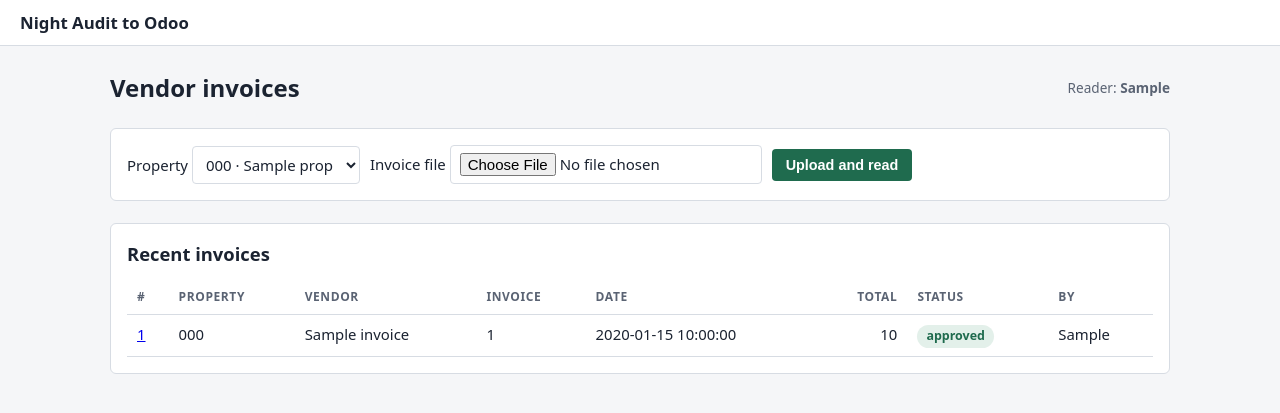
After one commit to chrisgannaway-max/japan2027, a FastAPI app: template odoo-automation/portal/templates/invoices.html in a window 1280 px wide. The commit adds this page. Shown: the top 413 px of the page. Run offline with FastAPI, Linux system fonts and the light colour scheme; the template is opened without the code that fills it: most values are stand-ins (such as "Sample title", 1, 10 or a date in 2020).

Commit message:
Invoice intake without AI: rules reader, portal upload and review, bills export
Managers upload vendor invoices on /invoices. A rules-based reader (regex
vendor templates plus generic heuristics on the invoice text) pre-fills
vendor, tax id, invoice number, dates, subtotal, tax, total and PO; the
manager confirms and submits; admin approves, exports an Odoo Bills import
CSV, or creates the draft bill in Odoo when the connection is configured.
Duplicates (same vendor and number) are flagged.

The Claude reader stays optional: it is used only when INVOICE_READER=claude
or ANTHROPIC_API_KEY is set, and any failure falls back to the rules reader.
Night-audit processing never touches it.

- pms_to_odoo/invoices/rules_extract.py, reader selection in __init__
- config/vendor_templates.example.yaml
- portal: invoices table, upload/review/approve/export/post routes, template
- export.bills_to_odoo_csv
- 5 new tests incl. AI fallback without network; 44 passing

Co-Authored-By: Claude Fable 5.1 <noreply@anthropic.com>
Claude-Session: https://claude.ai/code/session_015CiJ1FwiaiSfeoGtrEP611

```diff
--- a/odoo-automation/portal/app.py
+++ b/odoo-automation/portal/app.py
@@ -14,6 +14,7 @@ from __future__ import annotations
 import os
 import re
 from datetime import date, datetime, timedelta
+from decimal import Decimal
 from pathlib import Path
 from typing import Optional
 
@@ -21,7 +22,9 @@ from fastapi import Depends, FastAPI, File, Form, HTTPException, Request, Upload
 from fastapi.responses import HTMLResponse, PlainTextResponse, RedirectResponse, Response
 from fastapi.templating import Jinja2Templates
 
-from pms_to_odoo.export import entries_to_flat_csv, entries_to_odoo_csv
+from pms_to_odoo.export import bills_to_odoo_csv, entries_to_flat_csv, entries_to_odoo_csv
+from pms_to_odoo.invoices import InvoiceData, InvoiceLine, create_vendor_bill, extract_invoice_auto, reader_in_use
+from pms_to_odoo.invoices.to_odoo import load_expense_map
 from pms_to_odoo.journal import format_entry, post_entry
 from pms_to_odoo.odoo_client import OdooClient, OdooError, OdooSettings
 from pms_to_odoo.pipeline import STATUS_LABELS, RunResult, load_properties, process_file
@@ -35,6 +38,9 @@ CONFIG = Path(os.environ.get("PORTAL_CONFIG", ROOT / "config" / "properties.yaml
 USERS = Path(os.environ.get("PORTAL_USERS", ROOT / "config" / "users.yaml"))
 DATA = Path(os.environ.get("PORTAL_DATA", ROOT / "data"))
 ALLOWED_SUFFIXES = (".pdf", ".csv", ".xlsx", ".xlsm", ".eml", ".txt")
+INVOICE_SUFFIXES = (".pdf", ".png", ".jpg", ".jpeg", ".txt")
+VENDOR_TEMPLATES = ROOT / "config" / "vendor_templates.yaml"
+EXPENSE_MAP = ROOT / "config" / "expense_categories.yaml"
 
 app = FastAPI(title="Night Audit to Odoo", docs_url=None, redoc_url=None)
 templates = Jinja2Templates(directory=str(HERE / "templates"))
@@ -81,6 +87,7 @@ def visible_properties(u: User) -> dict[str, dict]:
 def render(request: Request, name: str, **ctx) -> HTMLResponse:
     ctx.setdefault("user", current_user(request))
     ctx.setdefault("odoo_enabled", state.odoo_enabled)
+    ctx.setdefault("invoice_reader", reader_in_use())
     return templates.TemplateResponse(request, name, ctx)
 
 
@@ -269,3 +276,123 @@ def export_run(run_id: int, fmt: str = "odoo", user: User = Depends(require_admi
 @app.get("/health", response_class=PlainTextResponse)
 def health():
     return "ok"
+
+
+# ------------------------------------------------------------------ invoices
+def _expense_categories() -> dict[str, str]:
+    path = EXPENSE_MAP if EXPENSE_MAP.exists() else EXPENSE_MAP.with_name("expense_categories.example.yaml")
+    return load_expense_map(path)
+
+
+def _invoice_form_ctx(request: Request, user: User, **extra):
+    props = visible_properties(user)
+    invoices = state.db.list_invoices(None, None if user.is_admin else list(props), 30)
+    return dict(props=props, invoices=invoices, categories=_expense_categories(), **extra)
+
+
+@app.get("/invoices", response_class=HTMLResponse)
+def invoices_page(request: Request, user: User = Depends(require_user)):
+    return render(request, "invoices.html", **_invoice_form_ctx(request, user, draft=None, inv_id=None))
+
+
+@app.post("/invoices/upload", response_class=HTMLResponse)
+async def invoice_upload(request: Request, user: User = Depends(require_user),
+                         property_code: str = Form(""), file: UploadFile = File(...)):
+    props = visible_properties(user)
+    if property_code and property_code not in props:
+        raise HTTPException(403, "Property not allowed")
+    if not property_code and len(props) == 1:
+        property_code = next(iter(props))
+    name = re.sub(r"[^A-Za-z0-9._ -]", "_", Path(file.filename or "invoice").name)
+    if Path(name).suffix.lower() not in INVOICE_SUFFIXES:
+        return render(request, "invoices.html", **_invoice_form_ctx(request, user, draft=None, inv_id=None,
+                      error="Only PDF, PNG, JPG or TXT invoices"))
+    folder = DATA / "invoices" / (property_code or "unsorted") / datetime.now().strftime("%Y%m")
+    folder.mkdir(parents=True, exist_ok=True)
+    target = folder / f"{datetime.now().strftime('%Y%m%d-%H%M%S')}-{name}"
+    target.write_bytes(await file.read())
+    data, reader = extract_invoice_auto(target, VENDOR_TEMPLATES)
+    inv_id = state.db.add_invoice(
+        uploaded_by=user.username, file_name=name, stored_path=str(target), reader=reader, confidence=data.confidence,
+        property_code=property_code, vendor_name=data.vendor_name, vendor_tax_id=data.vendor_tax_id or "",
+        invoice_number=data.invoice_number, invoice_date=data.invoice_date, due_date=data.due_date or "",
+        subtotal=str(data.dec("subtotal")), tax_amount=str(data.dec("tax_amount")), total=str(data.dec("total")),
+        account_code="", description=(data.lines[0].description if data.lines else ""), notes=data.review_notes)
+    return RedirectResponse(f"/invoices/{inv_id}", status_code=303)
+
+
+@app.get("/invoices/{inv_id}", response_class=HTMLResponse)
+def invoice_detail(request: Request, inv_id: int, user: User = Depends(require_user)):
+    inv = state.db.get_invoice(inv_id)
+    if not inv:
+        raise HTTPException(404)
+    if not user.is_admin and inv["property_code"] not in user.properties:
+        raise HTTPException(403)
+    dup = state.db.find_duplicate_invoice(inv["vendor_name"], inv["invoice_number"], inv_id)
+    return render(request, "invoices.html", **_invoice_form_ctx(request, user, draft=inv, inv_id=inv_id, duplicate=dup))
+
+
+@app.post("/invoices/{inv_id}", response_class=HTMLResponse)
+async def invoice_save(request: Request, inv_id: int, user: User = Depends(require_user)):
+    inv = state.db.get_invoice(inv_id)
+    if not inv:
+        raise HTTPException(404)
+    if not user.is_admin and inv["property_code"] not in user.properties:
+        raise HTTPException(403)
+    form = await request.form()
+    fields = {k: (form.get(k) or "").strip() for k in Database.INVOICE_FIELDS}
+    if not user.is_admin and fields["property_code"] not in user.properties:
+        raise HTTPException(403)
+    for k in ("subtotal", "tax_amount", "total"):
+        v = fields[k].replace("$", "").replace(",", "")
+        fields[k] = str(Decimal(v)) if v else "0"
+    if not fields["subtotal"] or fields["subtotal"] == "0":
+        fields["subtotal"] = str(Decimal(fields["total"]) - Decimal(fields["tax_amount"]))
+    action = form.get("action", "save")
+    status = inv["status"]
+    if action == "approve" and user.is_admin:
+        status = "approved"
+        state.db.update_invoice(inv_id, approved_at=datetime.now().isoformat(timespec="seconds"), approved_by=user.username)
+    elif action == "reject" and user.is_admin:
+        status = "rejected"
+    elif action == "submit":
+        status = "submitted"
+    state.db.update_invoice(inv_id, status=status, **fields)
+    return RedirectResponse(f"/invoices/{inv_id}", status_code=303)
+
+
+@app.get("/invoices/export/bills.csv")
+def invoices_export(status: str = "approved", user: User = Depends(require_admin)):
+    rows = state.db.list_invoices(status if status != "all" else None, None, 1000)
+    body = bills_to_odoo_csv([dict(r) for r in rows])
+    for r in rows:
+        state.db.update_invoice(r["id"], exported_at=datetime.now().isoformat(timespec="seconds"),
+                                status="exported" if r["status"] == "approved" else r["status"])
+    return Response(body, media_type="text/csv",
+                    headers={"Content-Disposition": f'attachment; filename="vendor-bills-{status}.csv"'})
+
+
+@app.post("/invoices/{inv_id}/post")
+def invoice_post(inv_id: int, user: User = Depends(require_admin)):
+    inv = state.db.get_invoice(inv_id)
+    if not inv or inv["status"] not in ("approved", "exported"):
+        raise HTTPException(400, "Approve the bill first")
+    if not state.odoo_enabled:
+        raise HTTPException(400, "Odoo connection not configured (ODOO_URL / ODOO_API_KEY)")
+    data = InvoiceData(vendor_name=inv["vendor_name"], vendor_tax_id=inv["vendor_tax_id"] or None,
+                       invoice_number=inv["invoice_number"], invoice_date=inv["invoice_date"], due_date=inv["due_date"] or None,
+                       subtotal=inv["subtotal"], tax_amount=inv["tax_amount"], total=inv["total"],
+                       lines=[InvoiceLine(description=inv["description"] or f"Invoice {inv['invoice_number']}", quantity="1",
+                                          unit_price=inv["subtotal"], amount=inv["subtotal"], category_hint="")],
+                       confidence=inv["confidence"] or "medium", review_notes=inv["notes"] or "")
+    prop = state.props.get(inv["property_code"], {})
+    try:
+        client = OdooClient.connect(OdooSettings.from_env())
+        res = create_vendor_bill(data, client, inv["stored_path"], company=prop.get("company"),
+                                 default_account=inv["account_code"] or None, create_missing_vendor=True)
+    except OdooError as e:
+        raise HTTPException(502, f"Odoo error: {e}") from e
+    if res.move_id:
+        state.db.update_invoice(inv_id, status="posted", posted_at=datetime.now().isoformat(timespec="seconds"),
+                                odoo_move_id=res.move_id)
+    return RedirectResponse(f"/invoices/{inv_id}", status_code=303)
--- a/odoo-automation/portal/templates/base.html
+++ b/odoo-automation/portal/templates/base.html
@@ -29,7 +29,8 @@ pre{background:var(--code);padding:12px;border-radius:4px;overflow-x:auto;font-s
   <b>Night Audit to Odoo</b>
   {% if user %}
     {% if user.is_admin %}<a href="/">Dashboard</a>{% endif %}
-    <a href="/upload">Upload</a>
+    <a href="/upload">Night audit</a>
+    <a href="/invoices">Invoices</a>
     <span class="sp"></span>
     <small>{{ user.username }} ({{ user.role }})</small> <a href="/logout">Log out</a>
   {% endif %}
--- /dev/null
+++ b/odoo-automation/portal/templates/invoices.html
@@ -0,0 +1,60 @@
+{% extends "base.html" %}{% block title %}Invoices{% endblock %}
+{% block body %}
+<div class="row" style="justify-content:space-between"><h1>Vendor invoices</h1>
+  <span class="small">Reader: <b>{{ invoice_reader }}</b>{% if invoice_reader == 'rules' %} (no AI; text is read with rules and you confirm the fields){% endif %}</span></div>
+{% if error %}<p class="err">{{ error }}</p>{% endif %}
+<div class="card">
+  <form method="post" action="/invoices/upload" enctype="multipart/form-data" class="row">
+    <label>Property
+      <select id="inv_property" name="property_code">
+        {% if props|length > 1 %}<option value="">choose…</option>{% endif %}
+        {% for code, p in props.items() %}<option value="{{ code }}" {% if props|length == 1 %}selected{% endif %}>{{ code }} · {{ p.name }}</option>{% endfor %}
+      </select></label>
+    <label>Invoice file <input id="inv_file" type="file" name="file" required accept=".pdf,.png,.jpg,.jpeg,.txt"></label>
+    <button class="btn" type="submit">Upload and read</button>
+  </form>
+</div>
+{% if draft %}
+<div class="card">
+  <h2>Invoice #{{ draft.id }} · {{ draft.file_name }} <span class="pill {{ 'ok' if draft.status in ('approved','exported','posted') else ('bad' if draft.status == 'rejected' else 'warn') }}">{{ draft.status }}</span>
+    <span class="pill muted">read by {{ draft.reader }}, confidence {{ draft.confidence }}</span></h2>
+  {% if duplicate %}<p class="err">⚠ Looks like a duplicate of invoice #{{ duplicate.id }} ({{ duplicate.vendor_name }} {{ duplicate.invoice_number }}, {{ duplicate.status }}).</p>{% endif %}
+  {% if draft.notes %}<p class="small">Reader notes: {{ draft.notes }}</p>{% endif %}
+  <form method="post" action="/invoices/{{ draft.id }}" style="display:grid;grid-template-columns:repeat(auto-fit,minmax(220px,1fr));gap:10px">
+    <label>Property <select id="f_property" name="property_code">{% for code, p in props.items() %}<option value="{{ code }}" {% if code == draft.property_code %}selected{% endif %}>{{ code }}</option>{% endfor %}</select></label>
+    <label>Vendor <input id="f_vendor" name="vendor_name" value="{{ draft.vendor_name or '' }}" required></label>
+    <label>Vendor tax id <input id="f_taxid" name="vendor_tax_id" value="{{ draft.vendor_tax_id or '' }}"></label>
+    <label>Invoice number <input id="f_number" name="invoice_number" value="{{ draft.invoice_number or '' }}" required></label>
+    <label>Invoice date <input id="f_date" type="date" name="invoice_date" value="{{ draft.invoice_date or '' }}" required></label>
+    <label>Due date <input id="f_due" type="date" name="due_date" value="{{ draft.due_date or '' }}"></label>
+    <label>Subtotal <input id="f_subtotal" name="subtotal" value="{{ draft.subtotal or '' }}"></label>
+    <label>Tax <input id="f_tax" name="tax_amount" value="{{ draft.tax_amount or '0' }}"></label>
+    <label>Total <input id="f_total" name="total" value="{{ draft.total or '' }}" required></label>
+    <label>Expense account <select id="f_account" name="account_code"><option value="">— pick —</option>{% for cat, code in categories.items() %}<option value="{{ code }}" {% if code == draft.account_code %}selected{% endif %}>{{ code }} · {{ cat }}</option>{% endfor %}</select></label>
+    <label style="grid-column:1/-1">Description <input id="f_desc" name="description" value="{{ draft.description or '' }}"></label>
+    <label style="grid-column:1/-1">Notes <input id="f_notes" name="notes" value="{{ draft.notes or '' }}"></label>
+    <div class="row" style="grid-column:1/-1">
+      <button class="btn secondary" type="submit" name="action" value="save">Save</button>
+      {% if not user.is_admin %}<button class="btn" type="submit" name="action" value="submit">Submit to accounting</button>{% endif %}
+      {% if user.is_admin %}
+        <button class="btn" type="submit" name="action" value="approve">Approve</button>
+        <button class="btn secondary" type="submit" name="action" value="reject">Reject</button>
+      {% endif %}
+    </div>
+  </form>
+  {% if user.is_admin and odoo_enabled and draft.status in ('approved','exported') %}
+    <form method="post" action="/invoices/{{ draft.id }}/post"><button class="btn" type="submit">Create draft bill in Odoo</button></form>
+  {% endif %}
+</div>
+{% endif %}
+<div class="card">
+  <div class="row" style="justify-content:space-between"><h2>Recent invoices</h2>
+    {% if user.is_admin %}<div class="row"><a class="btn" href="/invoices/export/bills.csv?status=approved">Export approved bills (Odoo CSV)</a><a class="btn secondary" href="/invoices/export/bills.csv?status=all">Export all</a></div>{% endif %}</div>
+  <div class="tablewrap"><table>
+    <thead><tr><th>#</th><th>Property</th><th>Vendor</th><th>Invoice</th><th>Date</th><th class="n">Total</th><th>Status</th><th>By</th></tr></thead>
+    <tbody>{% for i in invoices %}
+      <tr><td><a href="/invoices/{{ i.id }}">{{ i.id }}</a></td><td>{{ i.property_code }}</td><td>{{ i.vendor_name }}</td><td>{{ i.invoice_number }}</td><td>{{ i.invoice_date }}</td><td class="n">{{ i.total }}</td>
+          <td><span class="pill {{ 'ok' if i.status in ('approved','exported','posted') else ('bad' if i.status == 'rejected' else 'warn') }}">{{ i.status }}</span></td><td>{{ i.uploaded_by }}</td></tr>
+    {% else %}<tr><td colspan="8" class="small">No invoices yet.</td></tr>{% endfor %}</tbody></table></div>
+</div>
+{% endblock %}
```
Also changed, not shown: odoo-automation/config/vendor_templates.example.yaml (added, +13 -0 lines), odoo-automation/pms_to_odoo/export.py (+20 -0 lines), odoo-automation/pms_to_odoo/invoices/__init__.py (+43 -3 lines), odoo-automation/pms_to_odoo/invoices/rules_extract.py (added, +131 -0 lines), odoo-automation/portal/db.py (+67 -0 lines), odoo-automation/tests/fixtures/invoices/acme_linen_INV-1001.txt (added, +20 -0 lines), odoo-automation/tests/test_invoices_rules_and_portal.py (added, +107 -0 lines), odoo-automation/README.md.
